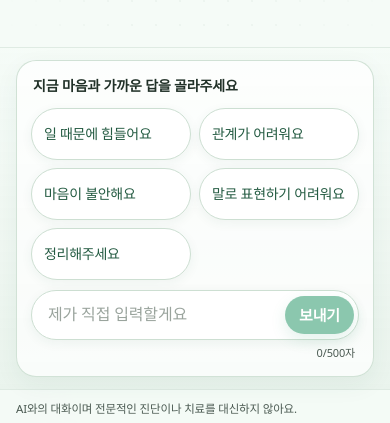
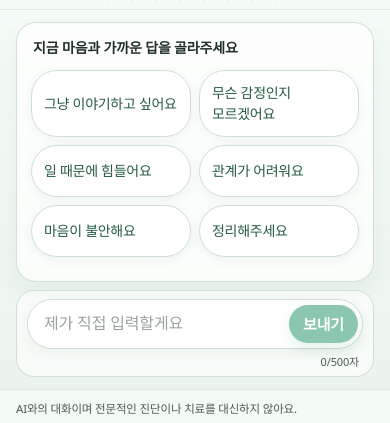
Before and after one commit to fullth/to-high, a Next.js app in the folder apps/web/: page /talk in a window 390 px wide. Shown: the part 395-818 px from the top of the page. Built offline with nearby package versions, Linux system fonts and the light colour scheme; no server answers; a web font is replaced by a local one.

Commit message:
feat: 모바일 상담 선택지와 직접 입력 분리

```diff
--- a/apps/web/src/app/talk/page.tsx
+++ b/apps/web/src/app/talk/page.tsx
@@ -37,10 +37,11 @@ const styles: Array<[CounselorType, string]> = [
   ["listening", "경청"],
 ];
 const initialOptions = [
+  "그냥 이야기하고 싶어요",
+  "무슨 감정인지 모르겠어요",
   "일 때문에 힘들어요",
   "관계가 어려워요",
   "마음이 불안해요",
-  "말로 표현하기 어려워요",
   "정리해주세요",
 ];
 function TalkContent() {
@@ -516,14 +517,16 @@ function TalkContent() {
                     </button>
                   ))}
                 </div>
+              </section>
               <form
                 id="talk-composer"
-                  className="ch-input-row"
+                className="ch-direct-input-panel"
                 onSubmit={(event) => {
                   event.preventDefault();
                   void sendText(input);
                 }}
               >
+                <div className="ch-input-row">
                   <label htmlFor="talk-input" className="sr-only">
                     전하고 싶은 마음
                   </label>
@@ -565,9 +568,9 @@ function TalkContent() {
                   >
                     보내기
                   </button>
+                </div>
+                <p className="ch-composer-hint">{input.length}/500자</p>
               </form>
-                <p className="ch-composer-hint">{input.length}/500자</p>
-              </section>
             </>
           )}
         </div>
--- a/apps/web/src/components/talk/talk-chat.css
+++ b/apps/web/src/components/talk/talk-chat.css
@@ -200,6 +200,14 @@
   background: rgba(255, 255, 255, 0.72);
   box-shadow: 0 8px 24px rgba(40, 84, 62, 0.06);
 }
+.ch-ephemeral .ch-direct-input-panel {
+  width: min(100%, 720px);
+  margin: 10px auto 0;
+  padding: 10px 12px 7px;
+  border: 1px solid rgba(205, 223, 210, 0.9);
+  border-radius: 20px;
+  background: rgba(255, 255, 255, 0.62);
+}
 
 .ch-talk-footer { display: none; }
 .ch-ephemeral .ch-info-sidebar {
@@ -307,6 +315,11 @@
     padding: 14px;
     border-radius: 20px;
   }
+  .ch-ephemeral .ch-direct-input-panel {
+    margin-top: 8px;
+    padding: 8px 10px 5px;
+    border-radius: 18px;
+  }
   .ch-ephemeral .ch-talk-footer {
     display: block;
     flex-shrink: 0;
@@ -352,6 +365,11 @@
     padding: 10px;
     border-radius: 18px;
   }
+  .ch-ephemeral .ch-direct-input-panel {
+    margin-top: 6px;
+    padding: 6px 8px 4px;
+    border-radius: 16px;
+  }
   .ch-ephemeral .ch-choice-guide {
     margin-bottom: 8px;
     font-size: 13px;
@@ -374,6 +392,11 @@
   .ch-ephemeral .ch-talk-footer .ch-privacy-details {
     margin-top: 2px;
   }
+  .ch-ephemeral .ch-option {
+    min-width: 0;
+    min-height: 44px;
+    white-space: normal;
+  }
 }
 @media (prefers-reduced-motion: reduce) {
   .ch-ephemeral .ch-typing i,
```
Lines whose indentation alone changed are shown as unchanged.
